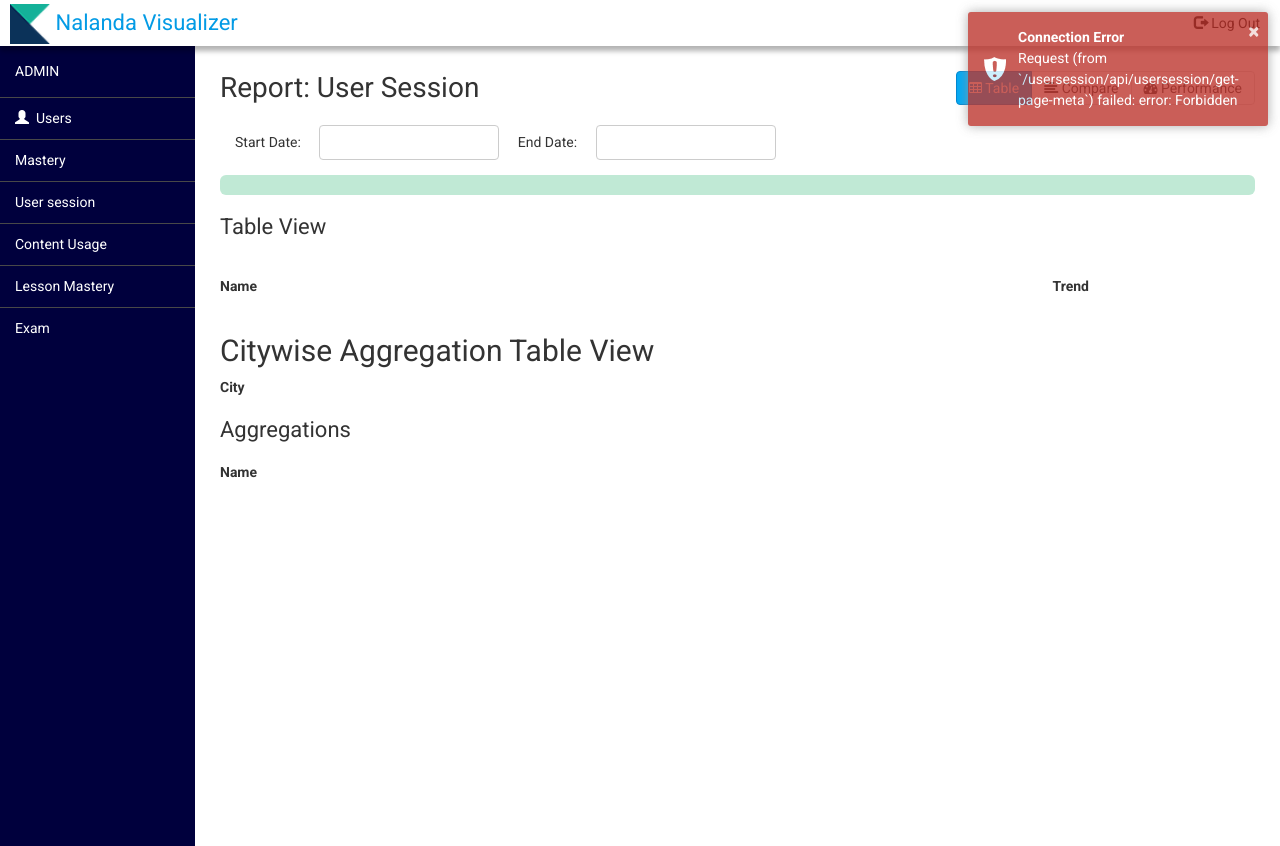
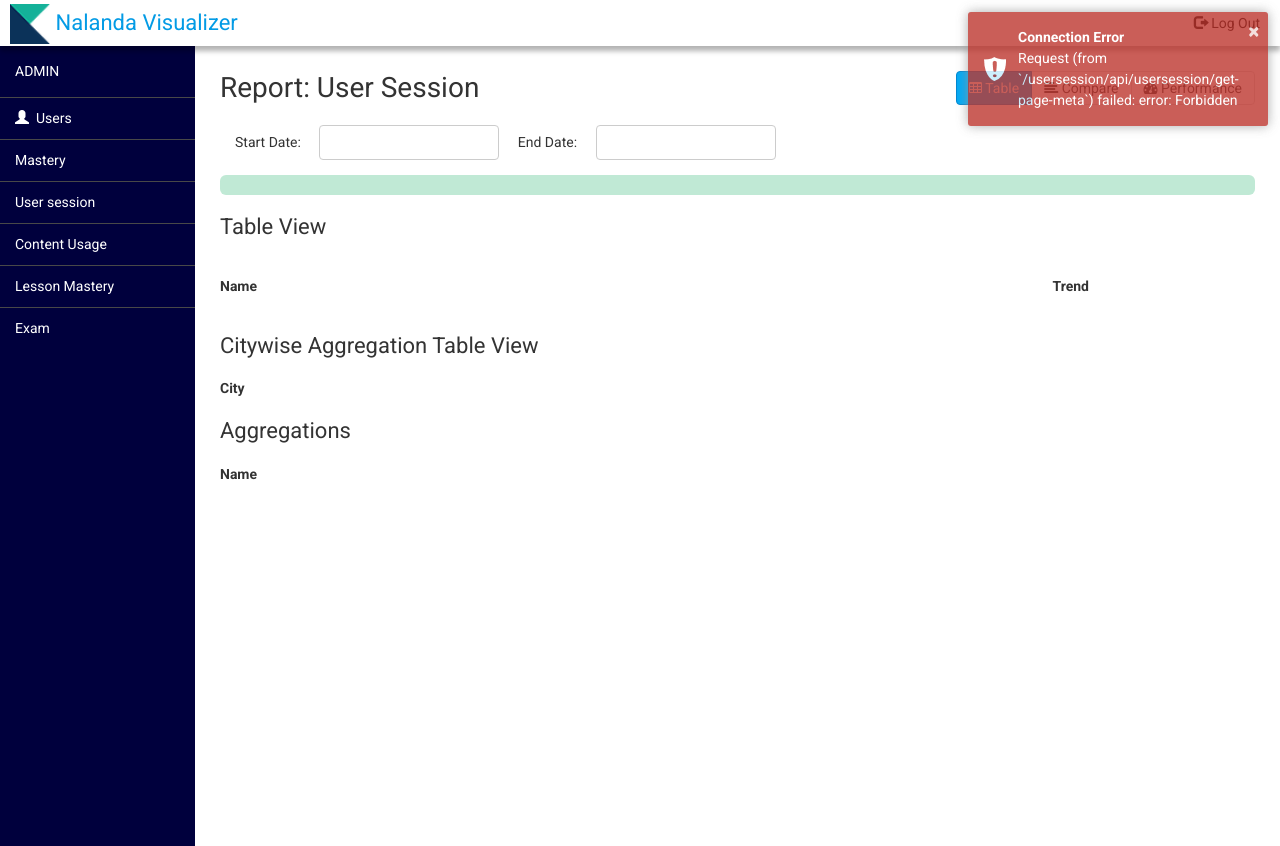
Before and after one commit to swapnil106111/Nalanda_Dashboard, a Django app: page /account/report-mastery/session in a window 1280 px wide. Run offline with Django 3.2, Linux system fonts and the light colour scheme; the visitor is signed in with stand-in values (Sample User, id 1); lists and menus that the app fills with data are empty; some libraries are stand-ins or nearby versions.

Commit message:
Adde class for city table title

```diff
--- a/static/css/main.css
+++ b/static/css/main.css
@@ -792,6 +792,10 @@ input[type='radio'], label{
     width: 100%;
     overflow-y: auto;
 }
+.section-title_citywise{
+    font-size: 22px;
+    margin: 20px 0;
+}
 @media (max-width: 1000px) {
     .page-title {
         font-size: 23px;
```
